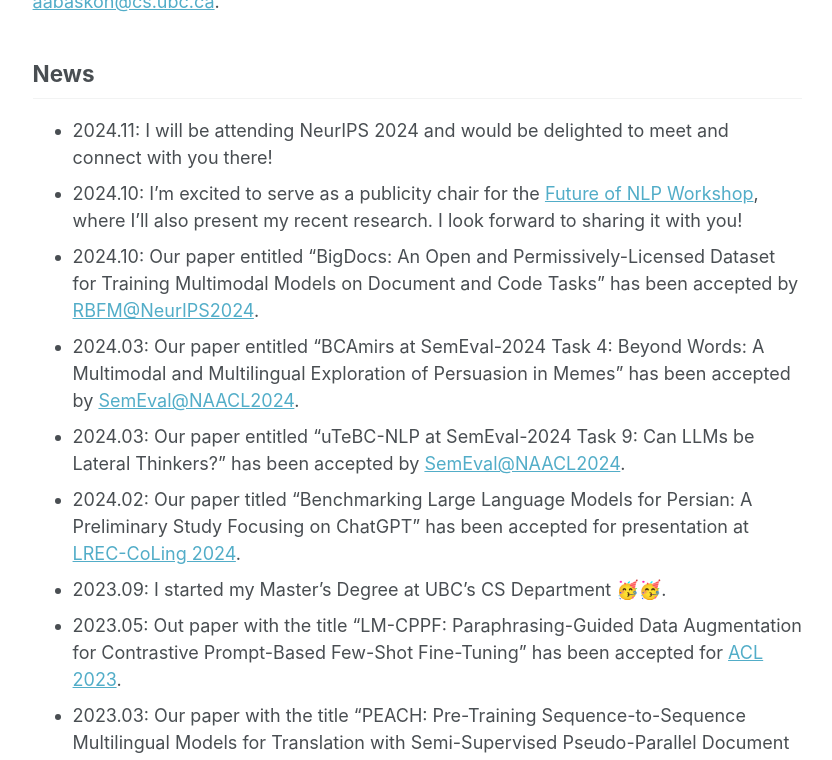
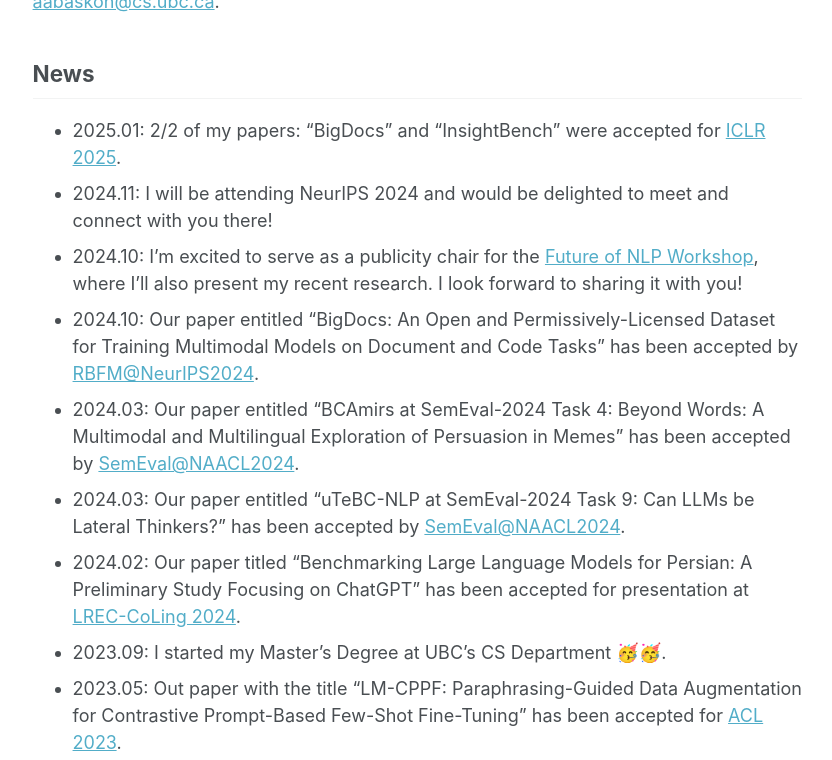
Before and after one commit to AmirAbaskohi/AmirAbaskohi.github.io, a Jekyll site: the page built from _pages/about.md, in a window 1280 px wide and 900 px high, scrolled down 986 px, cut to the strip 140-900 px from the top of the window. Shown: the whole strip, without its empty margins (249-1081 px from the left). Built offline with Jekyll 4.4.1, drawn with Linux system fonts in a browser that asks for light colours.

Commit message:
Update about.md

```diff
--- a/_pages/about.md
+++ b/_pages/about.md
@@ -21,6 +21,7 @@
 I am happy to answer any questions and chat about research/collboration! Reach me at <a href="mailto:aabaskoh@cs.ubc.ca">aabaskoh@cs.ubc.ca</a>.
 
 ## News
+- 2025.01: 2/2 of my papers: "BigDocs" and "InsightBench" were accepted for [ICLR 2025](ICLR 2025).
 - 2024.11: I will be attending NeurIPS 2024 and would be delighted to meet and connect with you there!
 - 2024.10: I’m excited to serve as a publicity chair for the [Future of NLP Workshop](https://nlp.cs.ubc.ca/future-of-nlp-workshop), where I’ll also present my recent research. I look forward to sharing it with you!
 - 2024.10: Our paper entitled "BigDocs: An Open and Permissively-Licensed Dataset for Training Multimodal Models on Document and Code Tasks" has been accepted by [RBFM@NeurIPS2024](https://asu-apg.github.io/rbfm/).
```
